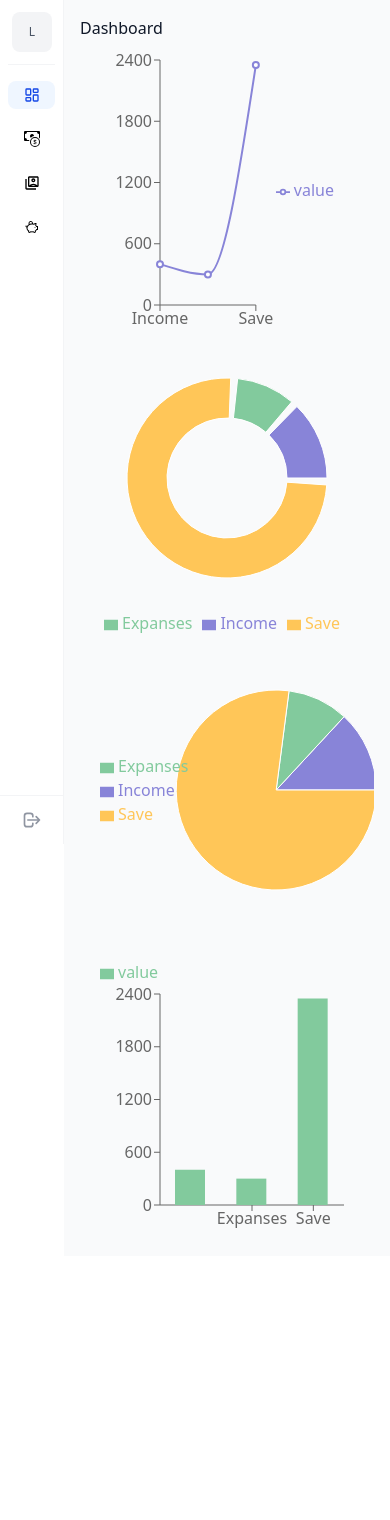
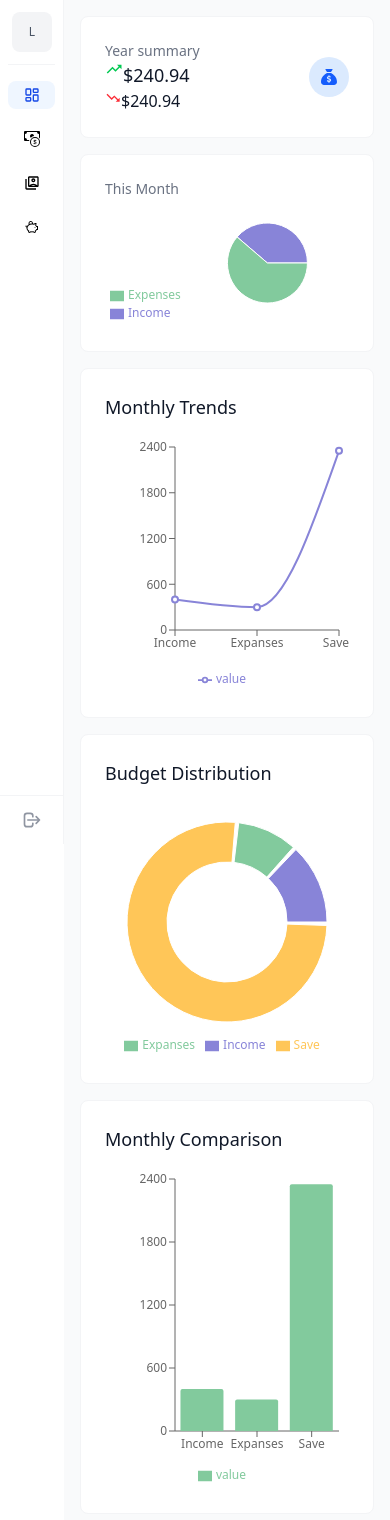
Before and after one commit to Just-Krzysztof/nextjs-budget, a Next.js app: page /home in a window 390 px wide. Shown: the top 1520 px of the page. Before the commit the page ends 1256 px from the top, so only its background shows below. Built offline with nearby package versions, Linux system fonts and the light colour scheme.

Commit message:
dynamic sizes and propertis in charts

```diff
--- a/src/app/(dashboard)/home/page.tsx
+++ b/src/app/(dashboard)/home/page.tsx
@@ -1,4 +1,9 @@
 import { MyLineChart, MyDonutChart, MyPieChart, MyBarChart } from '@/components/Charts';
+
+
+import { BiTrendingUp } from "react-icons/bi";
+import { BiTrendingDown } from "react-icons/bi";
+import { FaSackDollar } from "react-icons/fa6";
 
 const sampleData = [
   { name: 'Income', value: 400 },
@@ -6,20 +11,73 @@ const sampleData = [
   { name: 'Save', value: 2350 },
 ];
 
+const pieChartData = [
+  { value: 12,  name: 'Income' },
+  { value: 19, name: 'Expenses' },
+];
+
+
 export async function generateMetadata() {
   return { title: 'Dashboard - Track your budget' }
 }
 
 
 export default function Home() {
-      const data = sampleData;
     return (
-         <div>
-      <h1>Dashboard</h1>
-      <MyLineChart data={data} />
-      <MyDonutChart data={data} />
-      <MyPieChart data={data} />
-      <MyBarChart data={data} />
-    </div>
+      <>
+        <div className="w-full flex gap-4 flex-col md:flex-row">
+          <article className="rounded-lg border border-gray-100 w-full bg-white p-6 md:w-1/3">
+          <div className="flex items-center justify-between">
+            <div>
+              <p className="text-sm text-gray-500">Year summary</p>
+
+              <p className="text-lg font-medium text-gray-900 flex">
+                <BiTrendingUp className=" text-green-500"></BiTrendingUp> $240.94
+              </p>
+              <p className="md:text-lg  font-medium text-gray-900 flex">
+                <BiTrendingDown className=" text-red-500"></BiTrendingDown>$240.94
+              </p>
+            </div>
+
+            <span className="rounded-full bg-blue-100 p-3 text-blue-600">
+              <FaSackDollar />
+            </span>
+          </div>
+          </article>
+           <article className="rounded-lg border border-gray-100 w-full bg-white p-6 md:w-1/3" >
+          <div className="flex flex-col">
+            <p className="text-sm text-gray-500 self-start">This Month</p>
+             <div className="w-full h-32 min-h-[120px]">
+              <MyPieChart
+                data={pieChartData}
+                showLegend={true}
+                size="small"
+                height="100%"
+              />
+            </div>
+          </div>
+        </article>
+        </div>
+        <div className="w-full flex flex-col md:flex-row mt-4 gap-4">
+          <div className="w-full md:w-1/2 bg-white p-6 rounded-lg border border-gray-100">
+            <h3 className="text-lg font-medium text-gray-900 mb-4">Monthly Trends</h3>
+            <div className="w-full h-64">
+              <MyLineChart data={sampleData} height="100%" />
+            </div>
+          </div>
+          <div className="w-full md:w-1/2 bg-white p-6 rounded-lg border border-gray-100">
+            <h3 className="text-lg font-medium text-gray-900 mb-4">Budget Distribution</h3>
+            <div className="w-full h-64">
+              <MyDonutChart data={sampleData} height="100%" size="medium" />
+            </div>
+          </div>
+        </div>
+        <div className="w-full bg-white p-6 rounded-lg border border-gray-100 mt-4">
+          <h3 className="text-lg font-medium text-gray-900 mb-4">Monthly Comparison</h3>
+          <div className="w-full h-80">
+            <MyBarChart data={sampleData} height="100%" />
+          </div>
+        </div>
+      </>
     )
 }
--- a/src/components/Charts.tsx
+++ b/src/components/Charts.tsx
@@ -9,29 +9,68 @@ import {
 
 const COLORS = ['#8884d8', '#82ca9d', '#ffc658'];
 
-export function MyLineChart({ data }: { data: { name: string; value: number }[] }) {
+export function MyLineChart({
+  data,
+  showLegend = true,
+  legendVAlign = 'bottom',
+  legendAlign='center',
+  legendLayout='horizontal',
+  height = "100%"
+}: {
+  data: { name: string; value: number }[];
+  showLegend?: boolean;
+  legendVAlign?: 'middle'|'bottom'|'top'; //vertical align
+  legendAlign?: 'left' | 'right' | 'center';
+  legendLayout?: 'vertical' | 'horizontal';
+  height?: string | number;
+}) {
   return (
-    <ResponsiveContainer width="100%" height={300}>
-      <LineChart data={data} margin={{ top: 20, right: 30, left: 20, bottom: 5 }}>
-        <XAxis dataKey="name" />
-        <YAxis />
+   <ResponsiveContainer width="100%" height={height}>
+      <LineChart data={data} margin={{ top: 10, right: 10, left: 10, bottom: 5 }}>
+        <XAxis dataKey="name" fontSize={12} />
+        <YAxis fontSize={12} />
         <Tooltip />
-        {/* legenda po prawej z dodatkowym paddingiem */}
+        {showLegend && (
           <Legend
-          verticalAlign="middle"
-          align="right"
-          layout="vertical"
-          wrapperStyle={{ paddingLeft: 20 }}
+            verticalAlign={legendVAlign}
+            align={legendAlign}
+            layout={legendLayout}
+            wrapperStyle={{ fontSize: '12px', paddingTop: 10 }}
           />
+        )}
         <Line type="monotone" dataKey="value" stroke={COLORS[0]} strokeWidth={2} dot />
       </LineChart>
     </ResponsiveContainer>
   );
 }
 
-export function MyDonutChart({ data }: { data: { name: string; value: number }[] }) {
+export function MyDonutChart({
+  data,
+  showLegend = true,
+  legendVAlign = 'bottom',
+  legendAlign='center',
+  legendLayout='horizontal',
+  height = "100%",
+  size = "medium"
+}: {
+  data: { name: string; value: number }[];
+  showLegend?: boolean;
+  legendVAlign?: 'middle'|'bottom'|'top'; //vertical align
+  legendAlign?: 'left' | 'right' | 'center';
+  legendLayout?: 'vertical' | 'horizontal';
+  height?: string | number;
+  size?: "small" | "medium" | "large";
+}) {
+  const sizes = {
+    small: { inner: 30, outer: 50 },
+    medium: { inner: 60, outer: 100 },
+    large: { inner: 80, outer: 120 }
+  };
+
+  const { inner, outer } = sizes[size];
+
   return (
-    <ResponsiveContainer width="100%" height={300}>
+  <ResponsiveContainer width="100%" height={height}>
       <PieChart>
         <Pie
           data={data}
@@ -39,27 +78,52 @@ export function MyDonutChart({ data }: { data: { name: string; value: number }[]
           nameKey="name"
           cx="50%"
           cy="50%"
-          innerRadius={60}
-          outerRadius={100}
-          paddingAngle={4}
+          innerRadius={inner}
+          outerRadius={outer}
+          paddingAngle={2}
         >
           {data.map((_, i) => <Cell key={i} fill={COLORS[i % COLORS.length]} />)}
         </Pie>
-        {/* legenda na dole z marginesem */}
+        {showLegend && (
           <Legend
-          verticalAlign="bottom"
-          align="center"
-          layout="horizontal"
-          wrapperStyle={{ marginTop: 10 }}
+            verticalAlign={legendVAlign}
+            align={legendAlign}
+            layout={legendLayout}
+            wrapperStyle={{ fontSize: '12px', marginTop: 5 }}
           />
+        )}
       </PieChart>
     </ResponsiveContainer>
   );
 }
 
-export function MyPieChart({ data }: { data: { name: string; value: number }[] }) {
+export function MyPieChart({
+  data,
+  showLegend = true,
+  legendVAlign = 'bottom',
+  legendAlign='left',
+  legendLayout='vertical',
+  height = "100%",
+  size = "medium"
+}: {
+  data: { name: string; value: number }[];
+  showLegend?: boolean;
+  legendVAlign?: 'middle'|'bottom'|'top'; //vertical align
+  legendAlign?: 'left' | 'right' | 'center';
+  legendLayout?: 'vertical' | 'horizontal';
+  height?: string | number;
+  size?: "small" | "medium" | "large";
+}) {
+  const sizes = {
+    small: { radius: 40 },
+    medium: { radius: 80 },
+    large: { radius: 120 }
+  };
+
+  const { radius } = sizes[size];
+
   return (
-    <ResponsiveContainer width="100%" height={300}>
+    <ResponsiveContainer width="100%" height={height}>
       <PieChart>
         <Pie
           data={data}
@@ -67,37 +131,47 @@ export function MyPieChart({ data }: { data: { name: string; value: number }[] }
           nameKey="name"
           cx="50%"
           cy="50%"
-          outerRadius={100}
+          outerRadius={radius}
         >
           {data.map((_, i) => <Cell key={i} fill={COLORS[i % COLORS.length]} />)}
         </Pie>
-        {/* legenda po lewej, z customowym przesunięciem w osi X */}
+        {showLegend && (
           <Legend
-          verticalAlign="middle"
-          align="left"
-          layout="vertical"
-          wrapperStyle={{ marginLeft: 15 }}
+            verticalAlign={legendVAlign}
+            align={legendAlign}
+            layout={legendLayout}
+            wrapperStyle={{ fontSize: '12px', marginTop: 5 }}
           />
+        )}
       </PieChart>
     </ResponsiveContainer>
   );
 }
 
-export function MyBarChart({ data }: { data: { name: string; value: number }[] }) {
+export function MyBarChart({
+  data,
+  showLegend = true,
+  height = "100%"
+}: {
+  data: { name: string; value: number }[];
+  showLegend?: boolean;
+  height?: string | number;
+}) {
   return (
-    <ResponsiveContainer width="100%" height={300}>
-      <BarChart data={data} margin={{ top: 20, right: 30, left: 20, bottom: 5 }}>
-        <XAxis dataKey="name" />
-        <YAxis />
+    <ResponsiveContainer width="100%" height={height}>
+      <BarChart data={data} margin={{ top: 10, right: 10, left: 10, bottom: 5 }}>
+        <XAxis dataKey="name" fontSize={12} />
+        <YAxis fontSize={12} />
         <Tooltip />
-        {/* legenda u góry, z dolnym paddingiem */}
+        {showLegend && (
           <Legend
-          verticalAlign="top"
-          align="left"
+            verticalAlign="bottom"
+            align="center"
             layout="horizontal"
-          wrapperStyle={{ paddingBottom: 10 }}
+            wrapperStyle={{ fontSize: '12px', paddingTop: 5 }}
           />
-        <Bar dataKey="value" fill={COLORS[1]} barSize={30} />
+        )}
+        <Bar dataKey="value" fill={COLORS[1]} radius={[2, 2, 0, 0]} />
       </BarChart>
     </ResponsiveContainer>
   );
```
Lines whose indentation alone changed are shown as unchanged.
